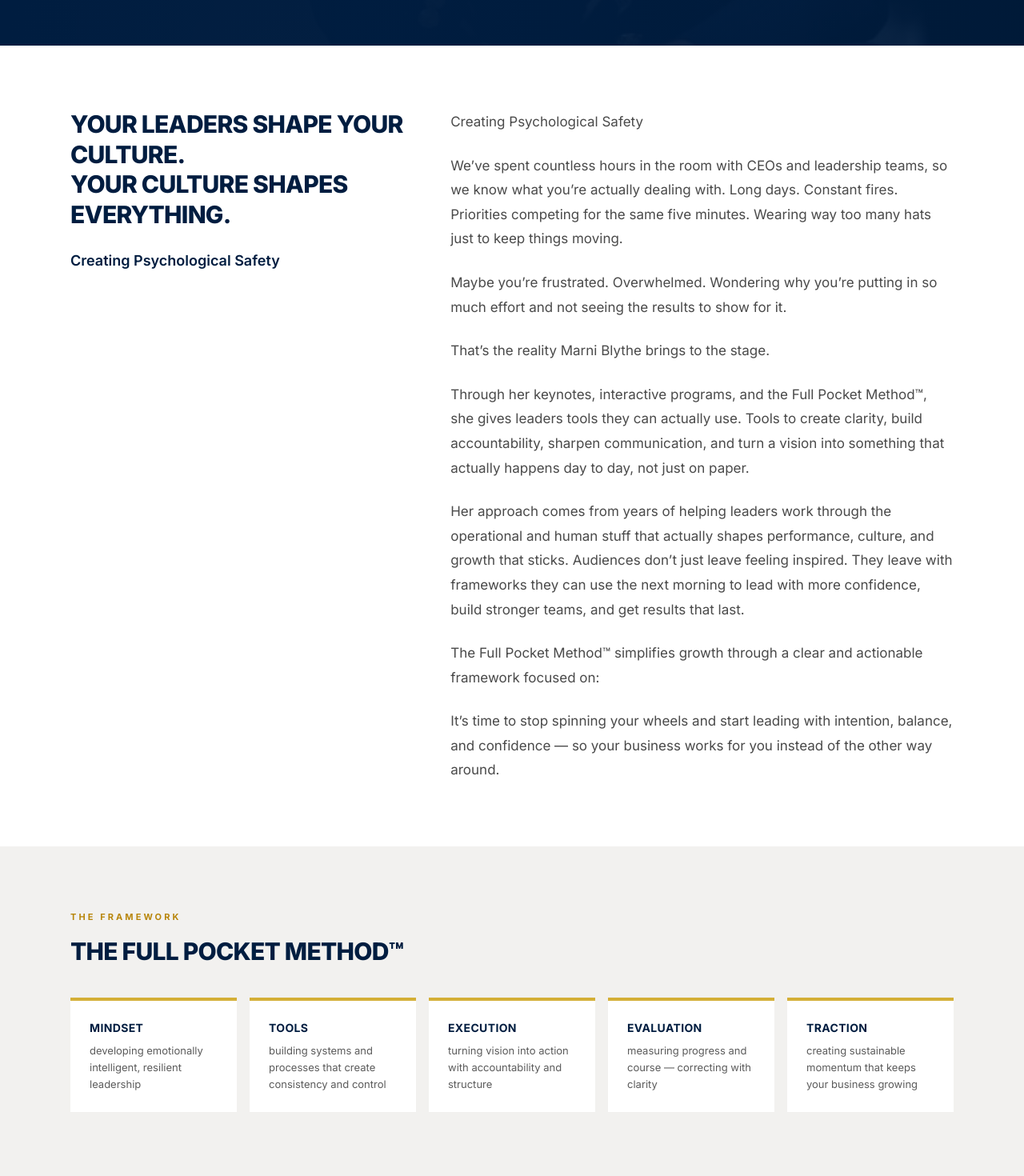
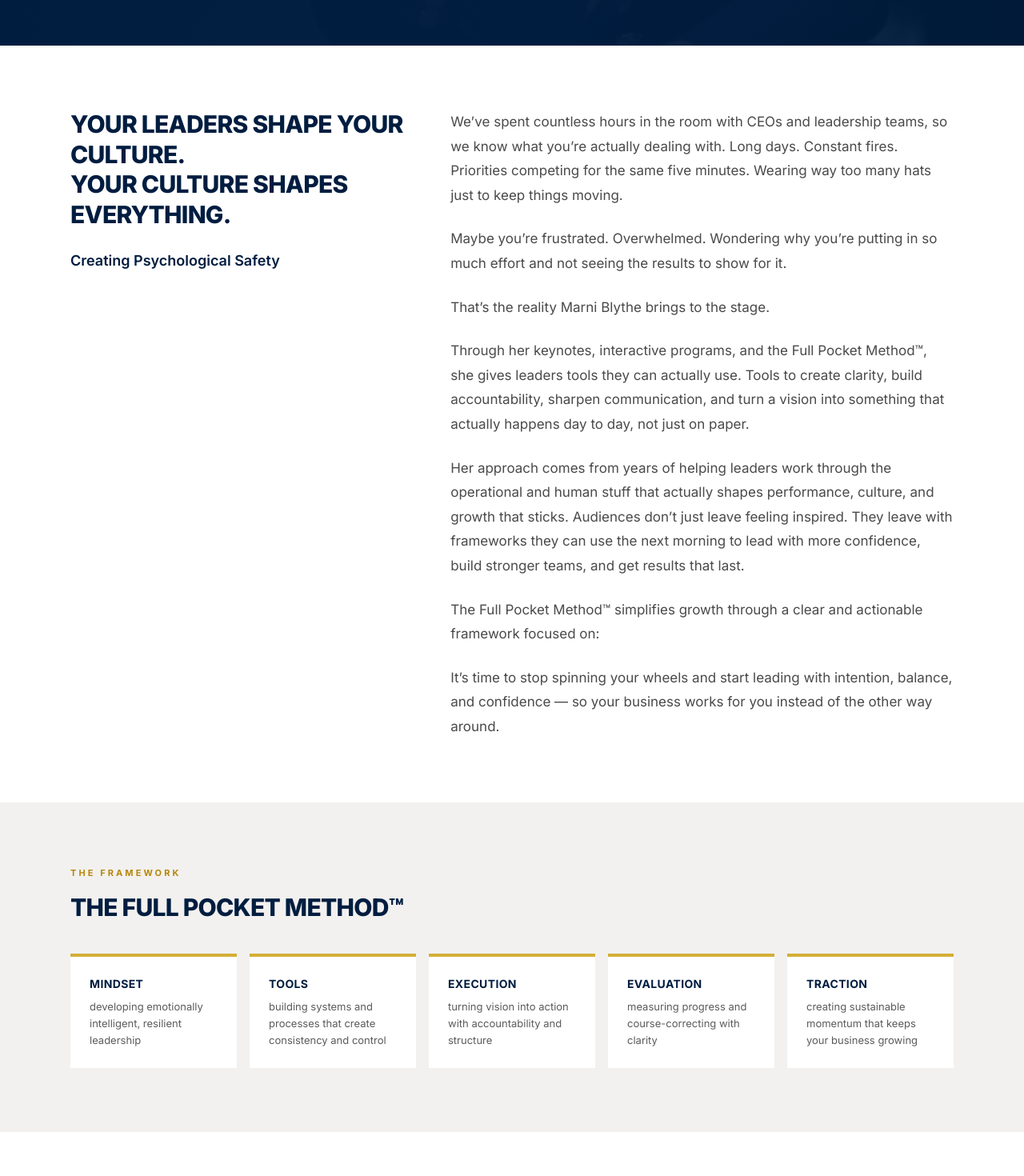
Before and after one commit to Bennyboy0789/fullpocketcoaching, a Next.js app: page /about in a window 1280 px wide. Shown: the part 400-1870 px from the top of the page at 80% size. Built offline with nearby package versions, Linux system fonts and the light colour scheme; a web font is replaced by a local one.

Commit message:
About: fix duplicated lead-in line and em-dash split in method labels

```diff
--- a/app/about/page.tsx
+++ b/app/about/page.tsx
@@ -12,7 +12,10 @@ export default function AboutPage() {
   // ---- section slices, in the original's order -------------------------
   const intro = b
     .slice(0, b.findIndex((x) => x.t === "h2" && x.x === "What I Do"))
-    .filter((x) => x.t === "p");
+    .filter((x) => x.t === "p")
+    // "Creating Psychological Safety" is rendered as its own lead-in line
+    // above, so drop it from the body run to avoid printing it twice.
+    .filter((x) => x.x !== "Creating Psychological Safety");
   const foundation = listItems().filter(
     (x) => /^(Mindset|Tools|Execution|Evaluation|Traction)\s*[–-]/.test(x)
   );
@@ -125,7 +128,7 @@ export default function AboutPage() {
             </h2>
             <div className="mt-10 grid gap-4 sm:grid-cols-2 lg:grid-cols-5">
               {foundation.map((f) => {
-                const [head, ...rest] = f.split(/\s*[–-]\s*/);
+                const [head, ...rest] = f.split(/\s+[–—]\s+/);
                 return (
                   <div
                     key={f}
```
